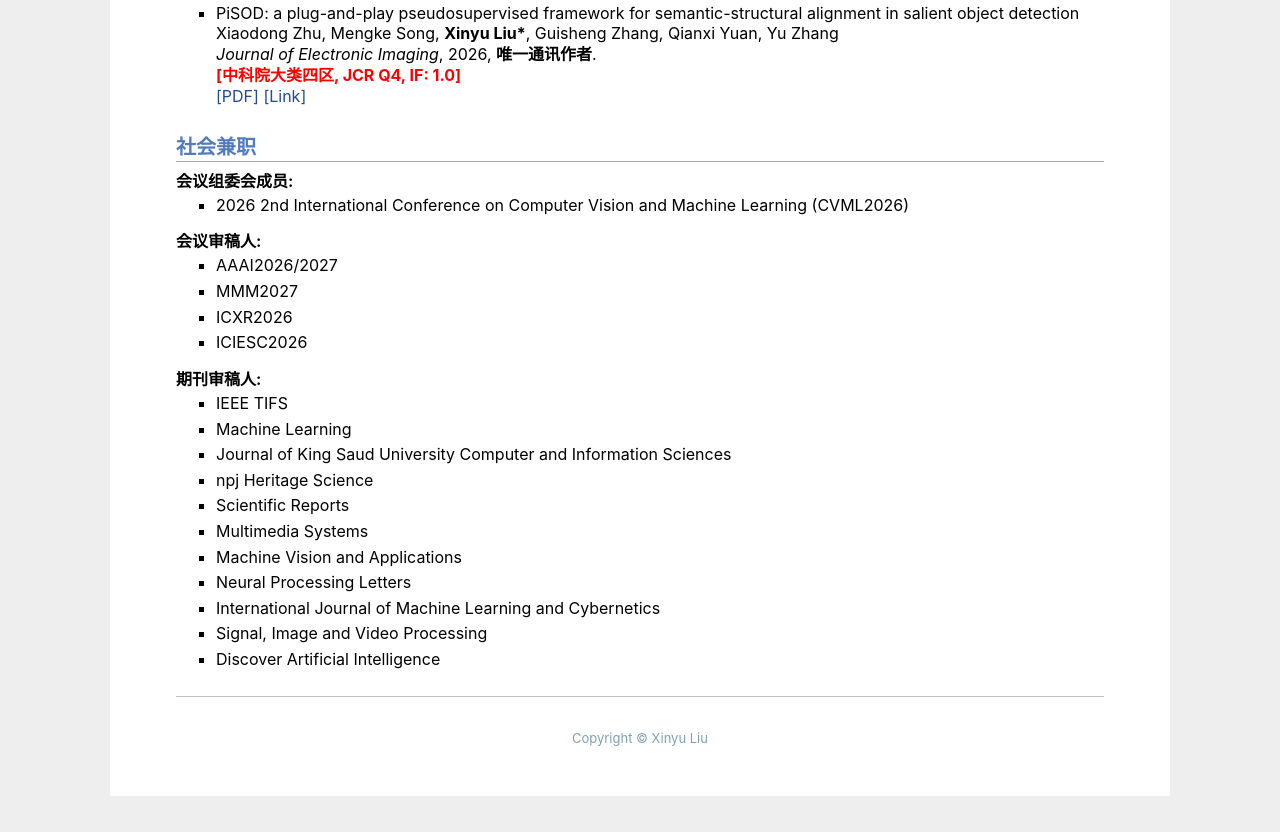
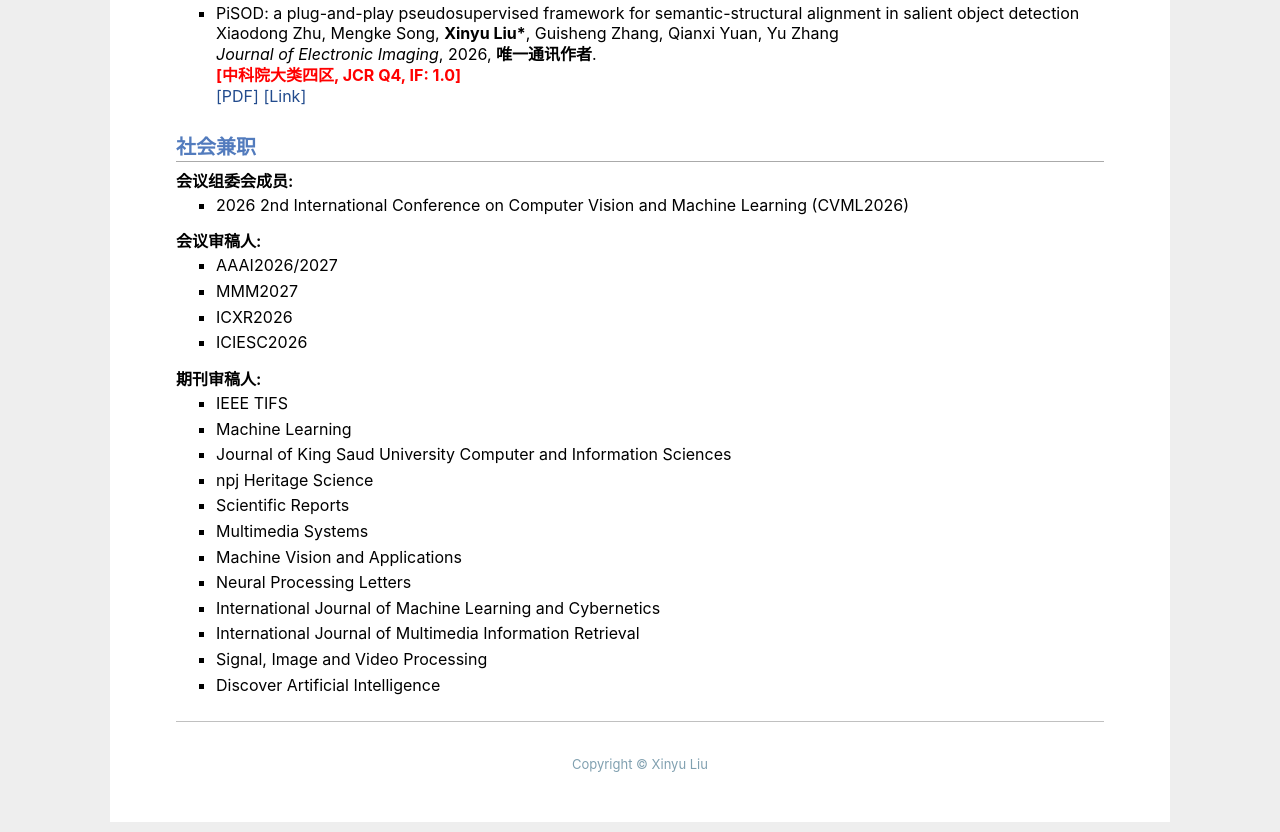
Before and after one commit to liuxy1005/liuxy1005.github.io, a plain HTML site: page index.html in a window 1280 px wide. Shown: the part 2321-3153 px from the top of the page. Before the commit the page ends 3127 px from the top, so only its background shows below. Drawn offline with Linux system fonts and the light colour scheme.

Commit message:
Update index.html

```diff
--- a/index.html
+++ b/index.html
@@ -233,6 +233,7 @@ var _hmt = _hmt || [];
 <li><p>Machine Vision and Applications<br /></p></li>
 <li><p>Neural Processing Letters<br /></p></li>
 <li><p>International Journal of Machine Learning and Cybernetics<br /></p></li>
+<li><p>International Journal of Multimedia Information Retrieval<br /></p></li>
 <li><p>Signal, Image and Video Processing<br /></p></li>
 <li><p>Discover Artificial Intelligence<br /></p></li>
 </ul>
```
